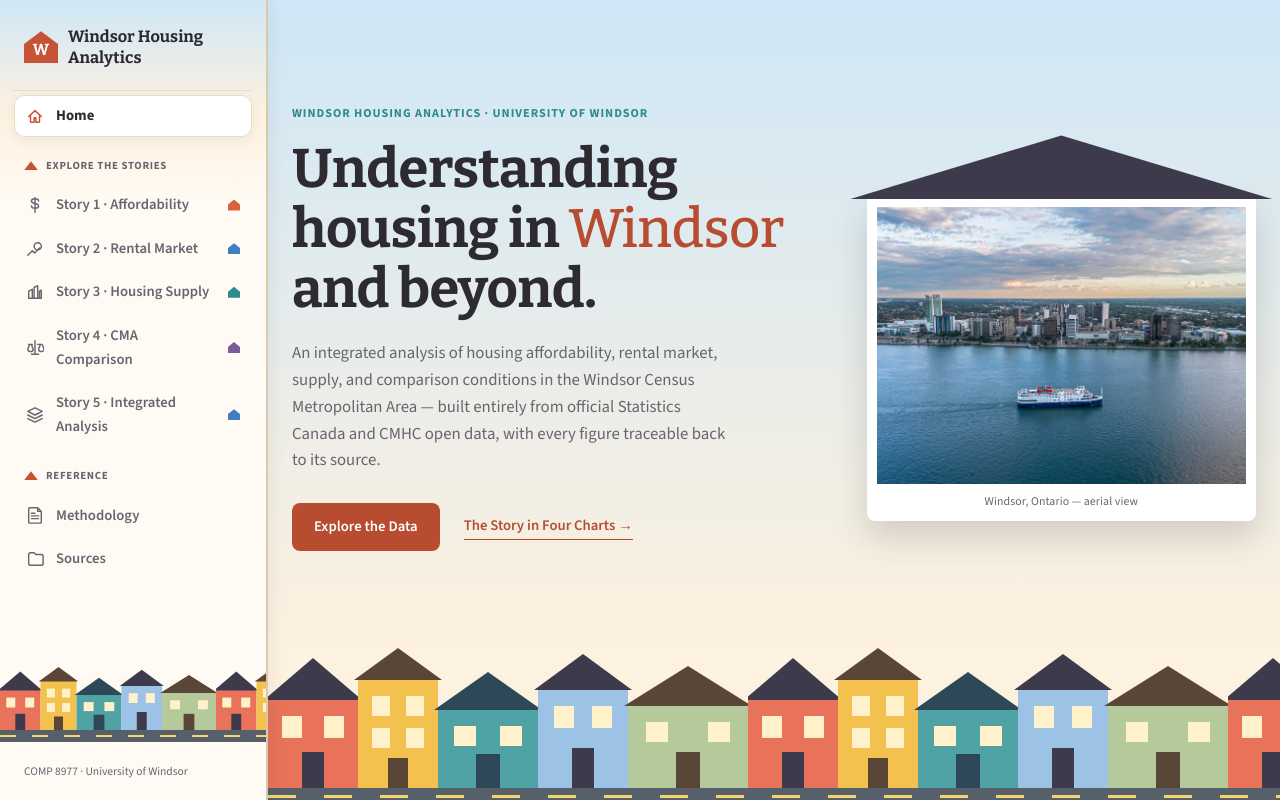
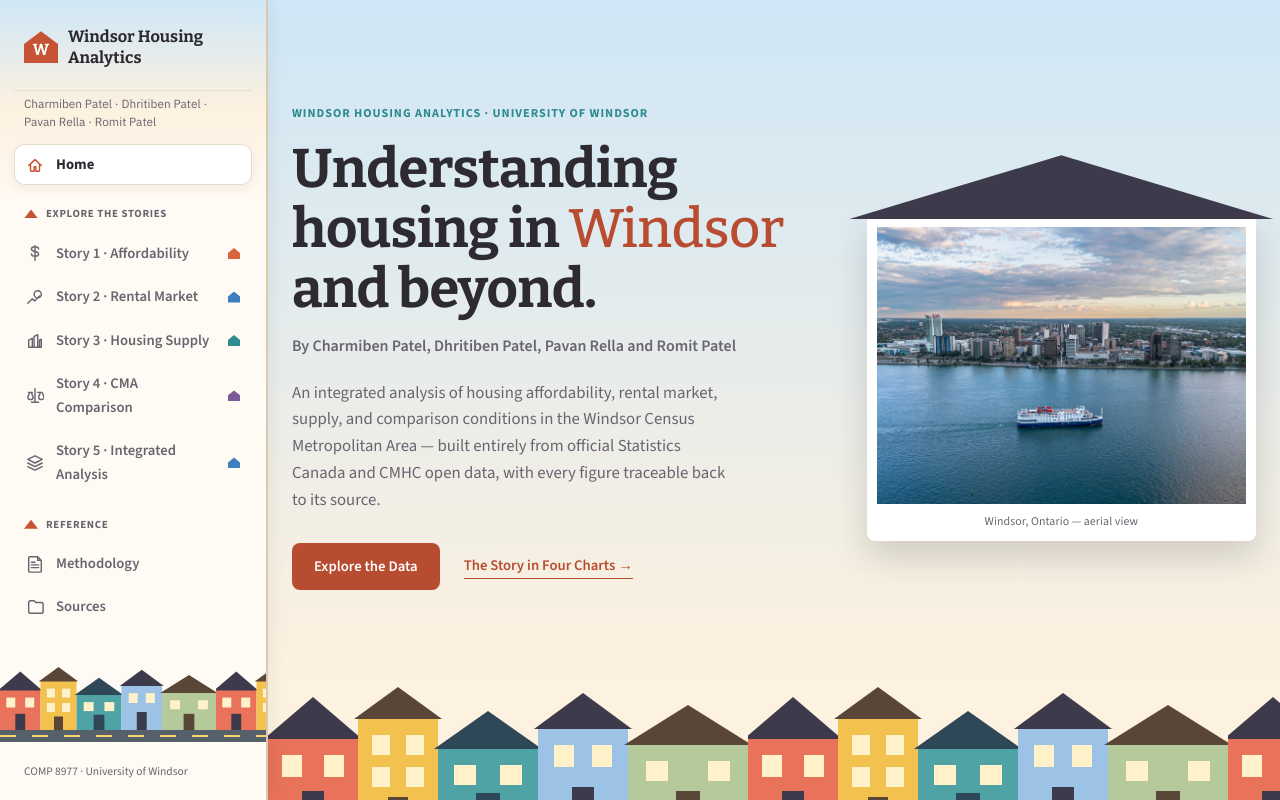
Before and after one commit to pateldhriti/visual-analytics-internship-project-2, a React (Vite) app in the folder web/: page / in a window 1280 px wide. Shown: the top 800 px of the page. Built offline with nearby package versions, Linux system fonts and the light colour scheme; no server answers; a web font is replaced by a local one.

Commit message:
Show the team's names on every page
Under the site name at the top of the sidebar, and as a byline under the Home headline.

```diff
--- a/web/src/components/Sidebar.jsx
+++ b/web/src/components/Sidebar.jsx
@@ -1,5 +1,6 @@
 import { useEffect, useRef, useState } from "react";
 import { NavLink } from "react-router-dom";
+import { TEAM } from "../lib/team.js";
 
 // Small inline icon set -- one glyph per nav item, no icon-library
 // dependency. Each is a plain 20x20 stroke icon so they read at the same
@@ -138,6 +139,10 @@ export default function Sidebar() {
             Analytics
           </span>
         </NavLink>
+        <p className="sidebar-team">
+          <span className="visually-hidden">Team: </span>
+          {TEAM.join(" · ")}
+        </p>
 
         <nav className="sidebar-nav">
           {NAV_SECTIONS.map((section, i) => (
--- a/web/src/index.css
+++ b/web/src/index.css
@@ -3769,3 +3769,37 @@ rect.hl-fill-empty:hover {
     padding: 0 16px;
   }
 }
+
+/* Team names: a byline under the Home headline, and under the site name
+   at the top of the sidebar on every page. */
+.hero-team {
+  margin: -6px 0 20px;
+  font-size: 1rem;
+  font-weight: 600;
+  color: var(--ink-muted);
+}
+
+.sidebar-team {
+  margin: 0 10px 14px;
+  font-size: 0.74rem;
+  line-height: 1.45;
+  color: #6a6470;
+}
+
+/* Link mode (VITE_EMBED_MODE=link): the dashboard as a card that opens it
+   on the Superset server. */
+.dashboard-link-card {
+  padding: 28px 24px 32px;
+}
+
+.dashboard-link-card-title {
+  margin: 0 0 8px;
+  font-size: 1.15rem;
+  font-weight: 700;
+}
+
+.dashboard-link-card-text {
+  max-width: 62ch;
+  margin: 0 0 20px;
+  color: var(--ink-muted);
+}
--- /dev/null
+++ b/web/src/lib/team.js
@@ -0,0 +1,5 @@
+// The project team, shown on the Home page and in the sidebar of every page.
+export const TEAM = ["Charmiben Patel", "Dhritiben Patel", "Pavan Rella", "Romit Patel"];
+
+// "A, B, C and D"
+export const teamNames = () => `${TEAM.slice(0, -1).join(", ")} and ${TEAM[TEAM.length - 1]}`;
--- a/web/src/pages/Home.jsx
+++ b/web/src/pages/Home.jsx
@@ -6,6 +6,7 @@ import KpiRow from "../components/KpiRow.jsx";
 import StoryHighlights from "../components/StoryHighlights.jsx";
 import { F, money, num, ordinal, pct } from "../lib/figures.js";
 import { staggerParent, fadeUp, fadeIn } from "../lib/motion.js";
+import { teamNames } from "../lib/team.js";
 
 const MotionLink = motion(Link);
 
@@ -220,6 +221,9 @@ export default function Home() {
                 <motion.h1 variants={fadeUp} className="hero-headline">
                   Understanding housing in <em>Windsor</em> and beyond.
                 </motion.h1>
+                <motion.p variants={fadeUp} className="hero-team">
+                  By {teamNames()}
+                </motion.p>
                 <motion.p variants={fadeUp} className="hero-lede">
                   An integrated analysis of housing affordability, rental market, supply, and
                   comparison conditions in the Windsor Census Metropolitan Area &mdash; built
```
